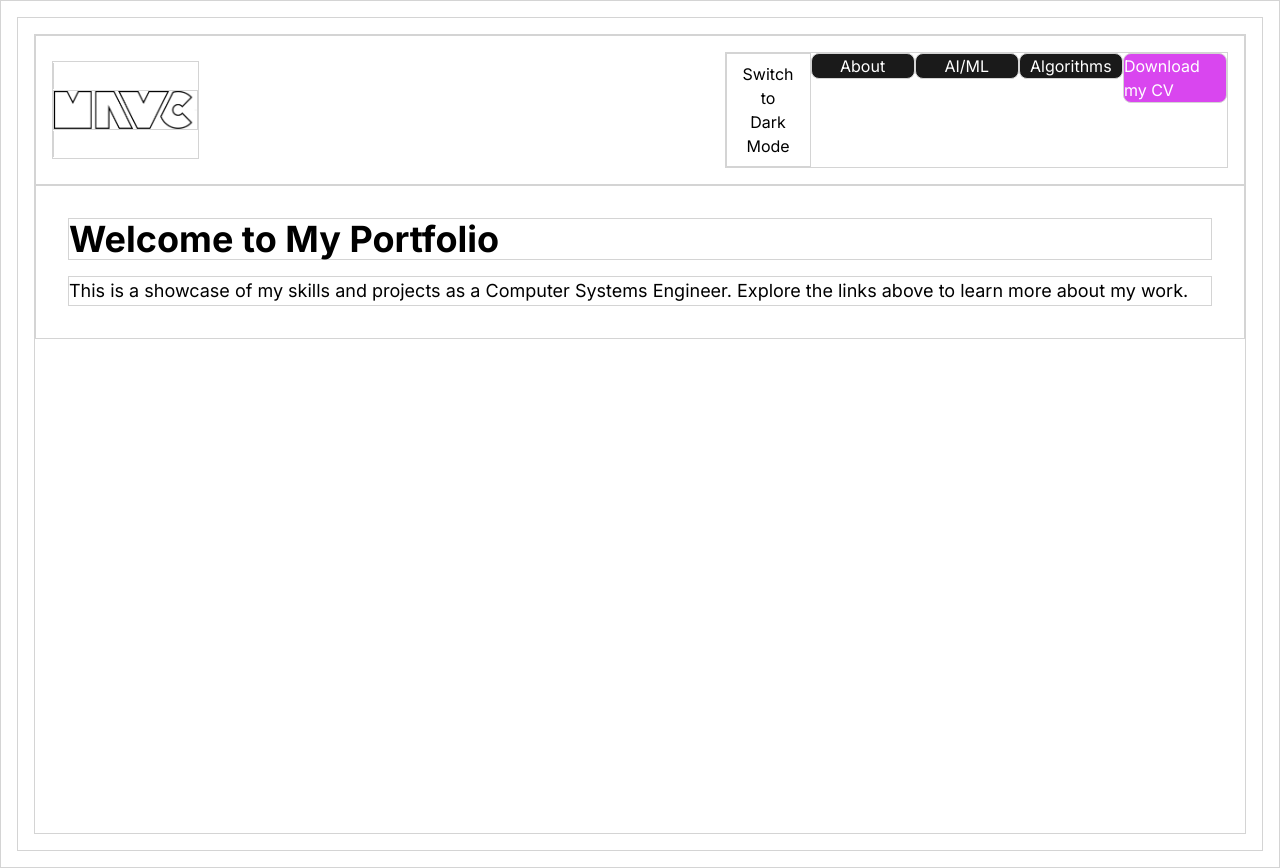
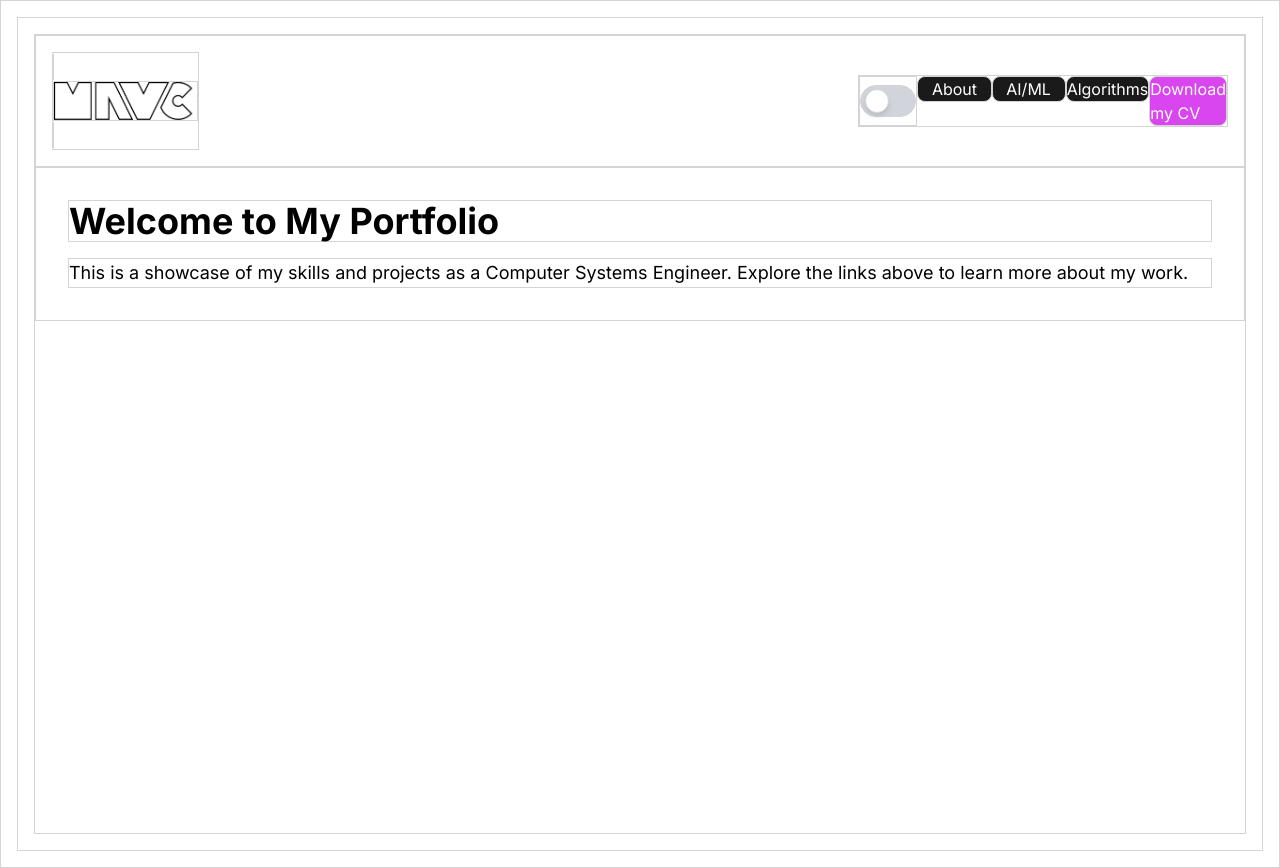
Before and after one commit to MAlejandroVC/mavc-portfolio, a Next.js app: page / in a window 1280 px wide. Built offline with nearby package versions, Linux system fonts and the light colour scheme.

Commit message:
theme toggle has an actual toggle

```diff
--- a/src/app/components/ThemeToggle.tsx
+++ b/src/app/components/ThemeToggle.tsx
@@ -26,12 +26,20 @@ const ThemeToggle = () => {
   };
 
   return (
-    <button
-      onClick={toggleTheme}
-      className="px-4 py-2 bg-bg-primary text-text-primary border border-border-default"
-    >
-      {theme === 'light' ? 'Switch to Dark Mode' : 'Switch to Light Mode'}
-    </button>
+    <div className="flex items-center justify-center">
+      <button
+        onClick={toggleTheme}
+        className={`w-14 h-8 flex items-center rounded-full p-1 transition-colors duration-300 ${
+          theme === 'dark' ? 'bg-gray-800' : 'bg-gray-300'
+        }`}
+      >
+        <div
+          className={`w-6 h-6 bg-white rounded-full shadow-md transform transition-transform duration-300 ${
+            theme === 'dark' ? 'translate-x-6' : 'translate-x-0'
+          }`}
+        ></div>
+      </button>
+    </div>
   );
 };
 
```
